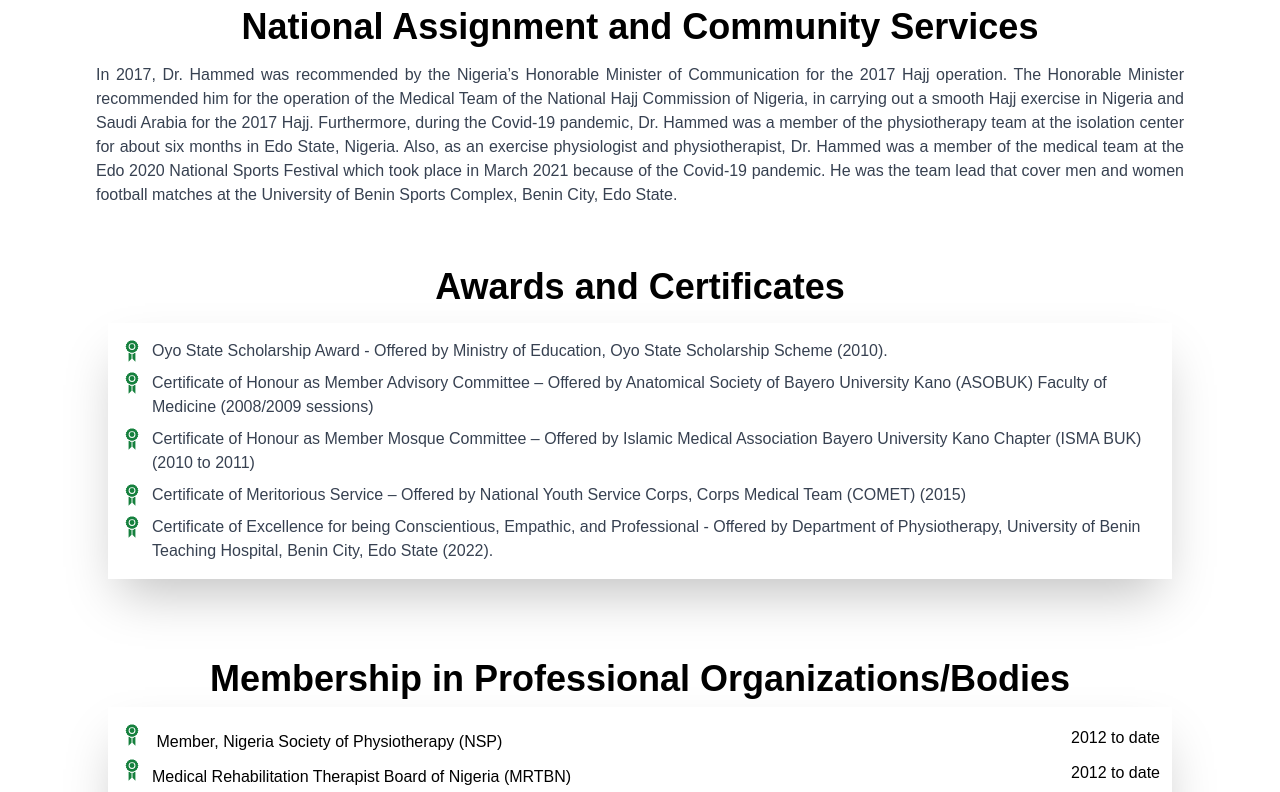
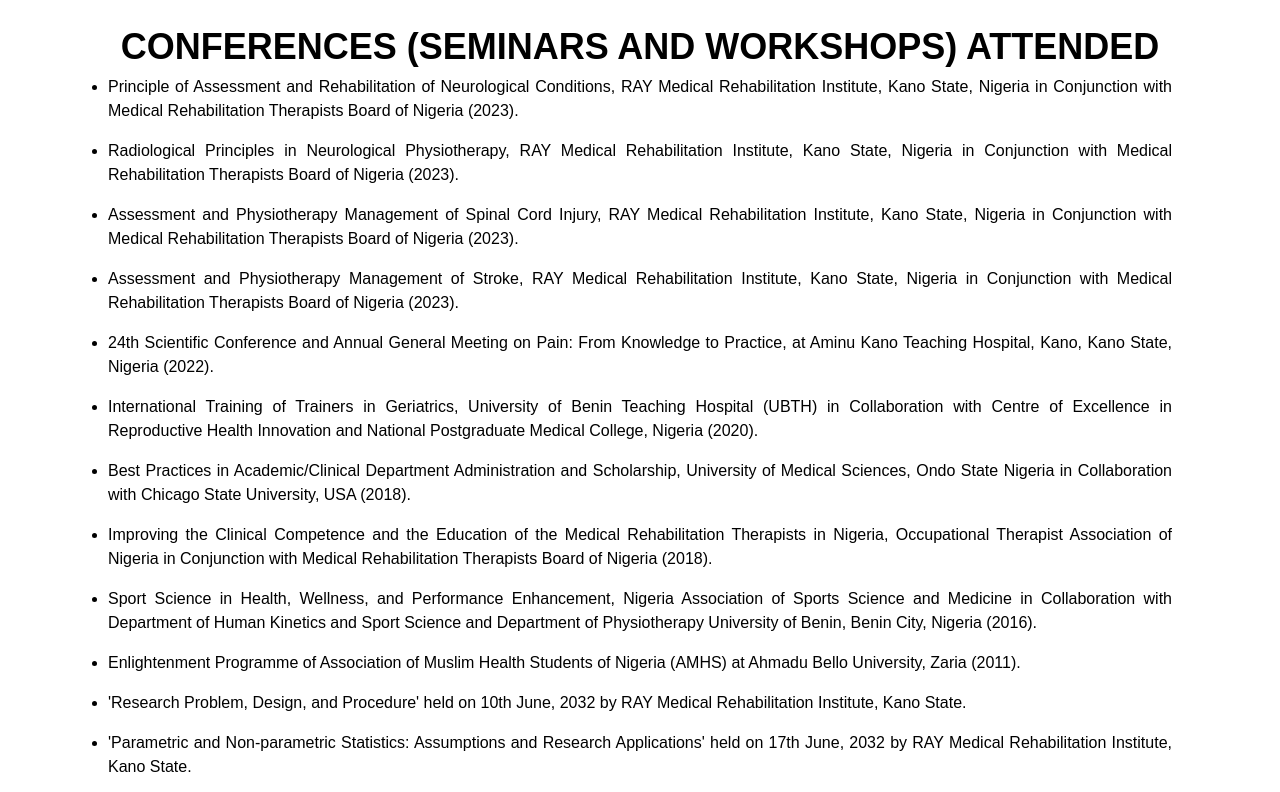
Before and after one commit to boymeetsblockchain/hammed-adebisi, a React (Create React App) app: page / in a window 1280 px wide. Shown: the part 3120-3912 px from the top of the page. Built offline with nearby package versions, Linux system fonts and the light colour scheme.

Commit message:
added the confrences

```diff
--- a/src/App.js
+++ b/src/App.js
@@ -5,7 +5,7 @@
 import Work from "./components/Work"
 import Membership from "./components/Membership"
 import Publication from "./components/Publication"
-import Accomplishment from "./components/Accomplishment"
+import Workshop from "./components/WorkShop"
 import Assignment from "./components/Assignment"
 import Message from "./components/Message"
 import Footer from "./components/Footer"
@@ -19,7 +19,7 @@
     <Education/>
     <Work/>
     <Publication/>
-    {/* <Accomplishment/> */}
+    <Workshop/>
     <Assignment/>
     <Honours/>
     <Membership/>
--- a/src/components/Footer.jsx
+++ b/src/components/Footer.jsx
@@ -33,7 +33,7 @@
             <AiFillLinkedin size={32} />
           </a>
         </div>
-        <a className="text-gray-300 mt-2 md:mt-0 text-sm md:text-xl" href='https://www.facebook.com/profile.php?id=100063724201461&mibextid=ZbWKwL'>
+        <a className="text-gray-300 mt-2 text-center  md:mt-0 text-sm md:text-xl" href='https://www.facebook.com/profile.php?id=100063724201461&mibextid=ZbWKwL'>
           <IoIosPeople size={24} className="inline-block mr-1" />
           Check out my stroke community & rehab community
         </a>
--- /dev/null
+++ b/src/components/WorkShop.jsx
@@ -0,0 +1,49 @@
+function Workshop() {
+    return (
+      <div className="honours my-10 py-5 px-3">
+        <h1 className="font-bold text-lg md:text-4xl text-center mb-2">
+          CONFERENCES (SEMINARS AND WORKSHOPS) ATTENDED
+        </h1>
+        <ol className="flex flex-col list-disc  space-y-4">
+          <li className="text-justify">
+            Principle of Assessment and Rehabilitation of Neurological Conditions, RAY Medical Rehabilitation Institute, Kano State, Nigeria in Conjunction with Medical Rehabilitation Therapists Board of Nigeria (2023).
+          </li>
+          <li className="text-justify">
+            Radiological Principles in Neurological Physiotherapy, RAY Medical Rehabilitation Institute, Kano State, Nigeria in Conjunction with Medical Rehabilitation Therapists Board of Nigeria (2023).
+          </li>
+          <li className="text-justify">
+            Assessment and Physiotherapy Management of Spinal Cord Injury, RAY Medical Rehabilitation Institute, Kano State, Nigeria in Conjunction with Medical Rehabilitation Therapists Board of Nigeria (2023).
+          </li>
+          <li className="text-justify">
+            Assessment and Physiotherapy Management of Stroke, RAY Medical Rehabilitation Institute, Kano State, Nigeria in Conjunction with Medical Rehabilitation Therapists Board of Nigeria (2023).
+          </li>
+          <li className="text-justify">
+            24th Scientific Conference and Annual General Meeting on Pain: From Knowledge to Practice, at Aminu Kano Teaching Hospital, Kano, Kano State, Nigeria (2022).
+          </li>
+          <li className="text-justify">
+            International Training of Trainers in Geriatrics, University of Benin Teaching Hospital (UBTH) in Collaboration with Centre of Excellence in Reproductive Health Innovation and National Postgraduate Medical College, Nigeria (2020).
+          </li>
+          <li className="text-justify">
+            Best Practices in Academic/Clinical Department Administration and Scholarship, University of Medical Sciences, Ondo State Nigeria in Collaboration with Chicago State University, USA (2018).
+          </li>
+          <li className="text-justify">
+            Improving the Clinical Competence and the Education of the Medical Rehabilitation Therapists in Nigeria, Occupational Therapist Association of Nigeria in Conjunction with Medical Rehabilitation Therapists Board of Nigeria (2018).
+          </li>
+          <li className="text-justify">
+            Sport Science in Health, Wellness, and Performance Enhancement, Nigeria Association of Sports Science and Medicine in Collaboration with Department of Human Kinetics and Sport Science and Department of Physiotherapy University of Benin, Benin City, Nigeria (2016).
+          </li>
+          <li className="text-justify">
+            Enlightenment Programme of Association of Muslim Health Students of Nigeria (AMHS) at Ahmadu Bello University, Zaria (2011).
+          </li>
+          <li className="text-justify">
+            'Research Problem, Design, and Procedure' held on 10th June, 2032 by RAY Medical Rehabilitation Institute, Kano State.
+          </li>
+          <li className="text-justify">
+            'Parametric and Non-parametric Statistics: Assumptions and Research Applications' held on 17th June, 2032 by RAY Medical Rehabilitation Institute, Kano State.
+          </li>
+        </ol>
+      </div>
+    );
+  }
+
+  export default Workshop;
```
